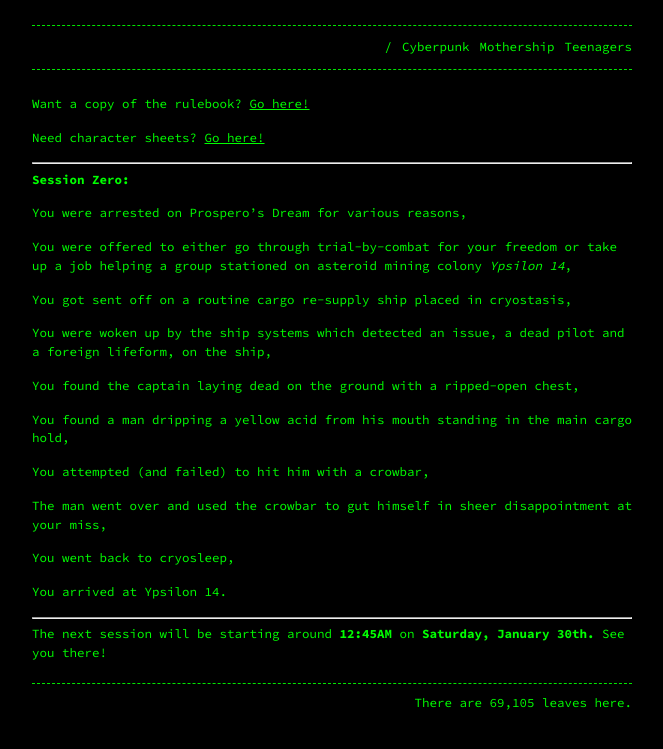
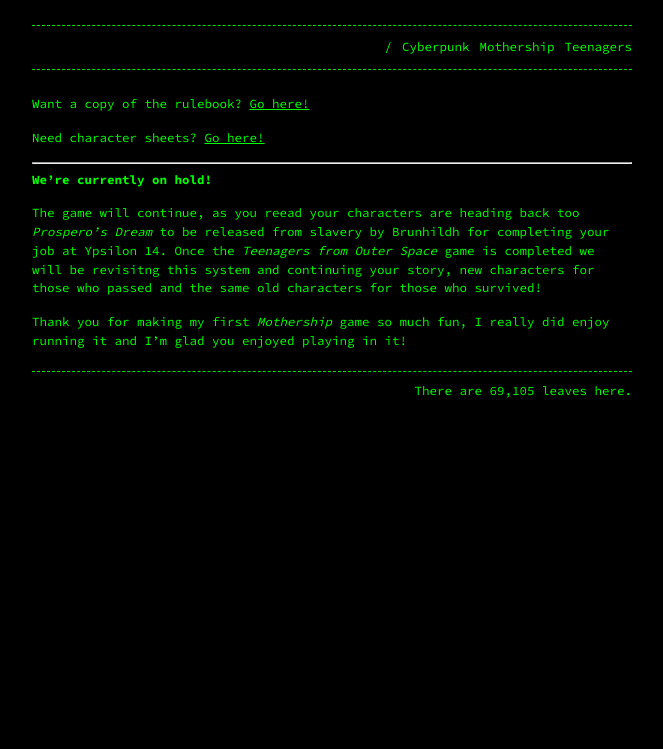
Before and after one commit to Terwilliger69105/69105.github.io, a Jekyll site: the page built from mothership.md, in a window 1280 px wide. Shown: the top 749 px of the page, without its empty margins (308-971 px from the left). Built offline with Jekyll 4.4.1, drawn with Linux system fonts in a browser that asks for light colours; our own code applies the rules of GitHub Pages for plain Markdown files.

Commit message:
Update mothership.md

```diff
--- a/mothership.md
+++ b/mothership.md
@@ -9,28 +9,8 @@ Need character sheets? [Go here!](https://www.tuesdayknightgames.com/downloads)
 
 ---
 
-**Session Zero:**
+**We're currently on hold!**
 
-You were arrested on Prospero's Dream for various reasons,
+The game will continue, as you reead your characters are heading back too *Prospero's Dream* to be released from slavery by Brunhildh for completing your job at Ypsilon 14. Once the *Teenagers from Outer Space* game is completed we will be revisitng this system and continuing your story, new characters for those who passed and the same old characters for those who survived!
 
-You were offered to either go through trial-by-combat for your freedom or take up a job helping a group stationed on asteroid mining colony *Ypsilon 14*,
-
-You got sent off on a routine cargo re-supply ship placed in cryostasis,
-
-You were woken up by the ship systems which detected an issue, a dead pilot and a foreign lifeform, on the ship,
-
-You found the captain laying dead on the ground with a ripped-open chest,
-
-You found a man dripping a yellow acid from his mouth standing in the main cargo hold,
-
-You attempted (and failed) to hit him with a crowbar,
-
-The man went over and used the crowbar to gut himself in sheer disappointment at your miss,
-
-You went back to cryosleep,
-
-You arrived at Ypsilon 14.
-
----
-
-The next session will be starting around **12:45AM** on **Saturday, January 30th.** See you there!
+Thank you for making my first *Mothership* game so much fun, I really did enjoy running it and I'm glad you enjoyed playing in it!
```
